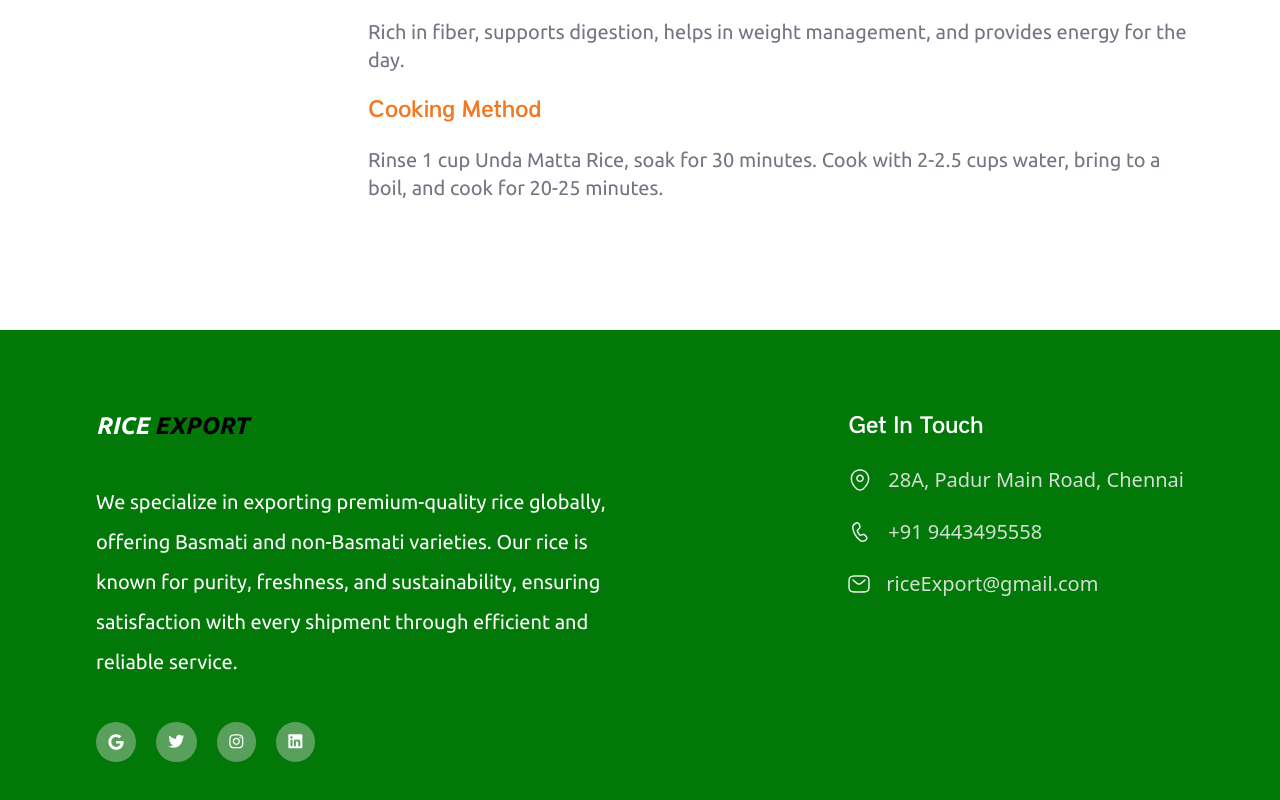
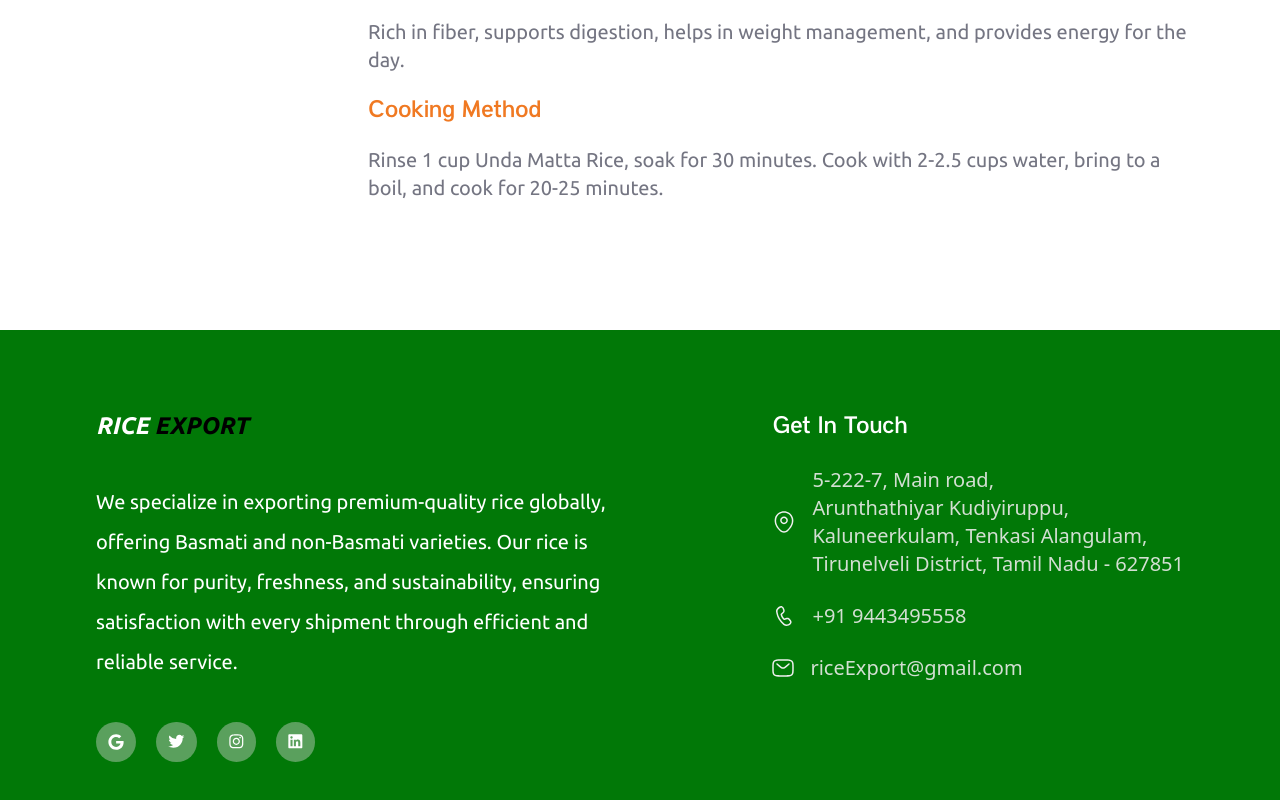
Before and after one commit to Stainsrubus/rice-export, a React (Vite) app in the folder client/: page /product/1 in a window 1280 px wide. Shown: the part 899-1699 px from the top of the page. Built offline with nearby package versions, Linux system fonts and the light colour scheme.

Commit message:
address-changed

```diff
--- a/client/src/pages/Footer.tsx
+++ b/client/src/pages/Footer.tsx
@@ -43,8 +43,12 @@ We specialize in exporting premium-quality rice globally, offering Basmati and n
 <div className="flex gap-4">
     <img src={location} alt="" />
     <p className="font-sans text-xl text-[#EDECECE3]">
-    28A, Padur Main Road,
-Chennai
+    5-222-7, Main road,<br />
+Arunthathiyar Kudiyiruppu,<br/> Kaluneerkulam, Tenkasi
+Alangulam, <br/>
+Tirunelveli District,
+Tamil Nadu -
+627851
     </p>
 </div>
 <div className="flex gap-4">
```
